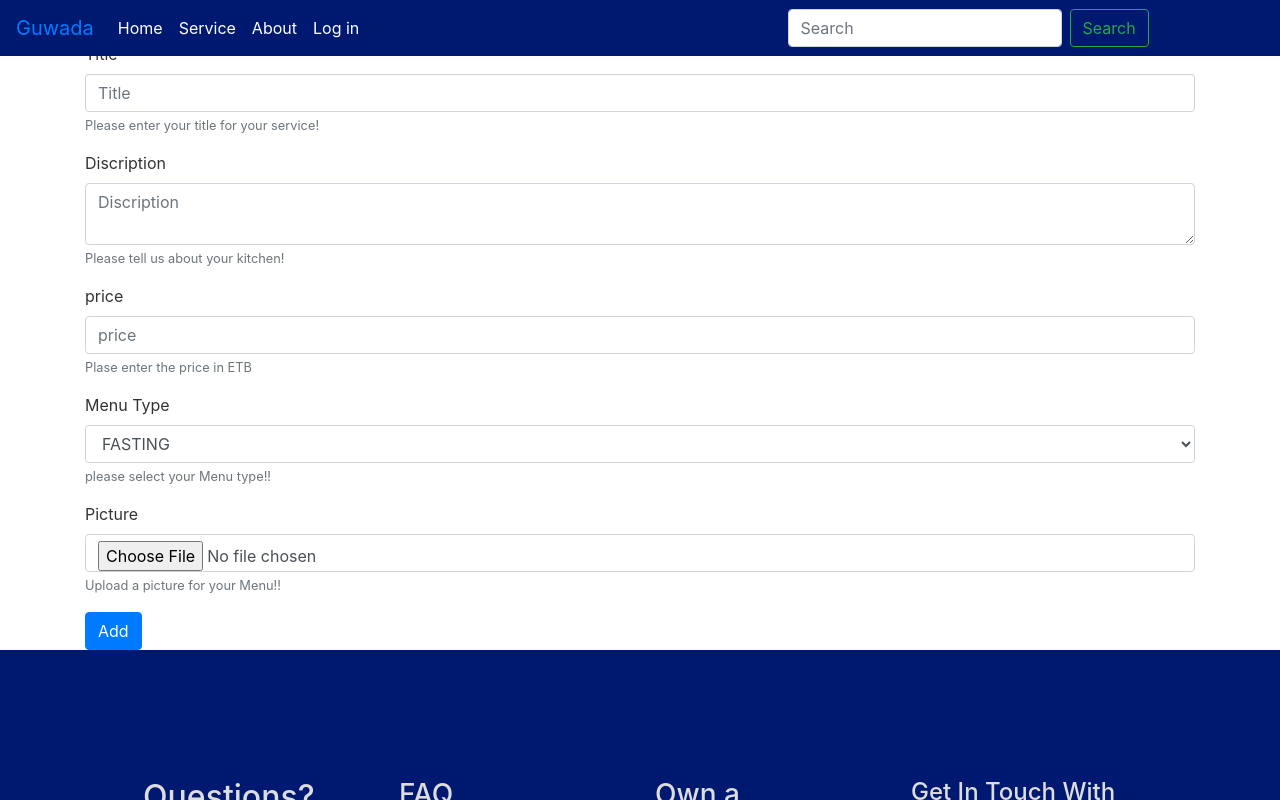
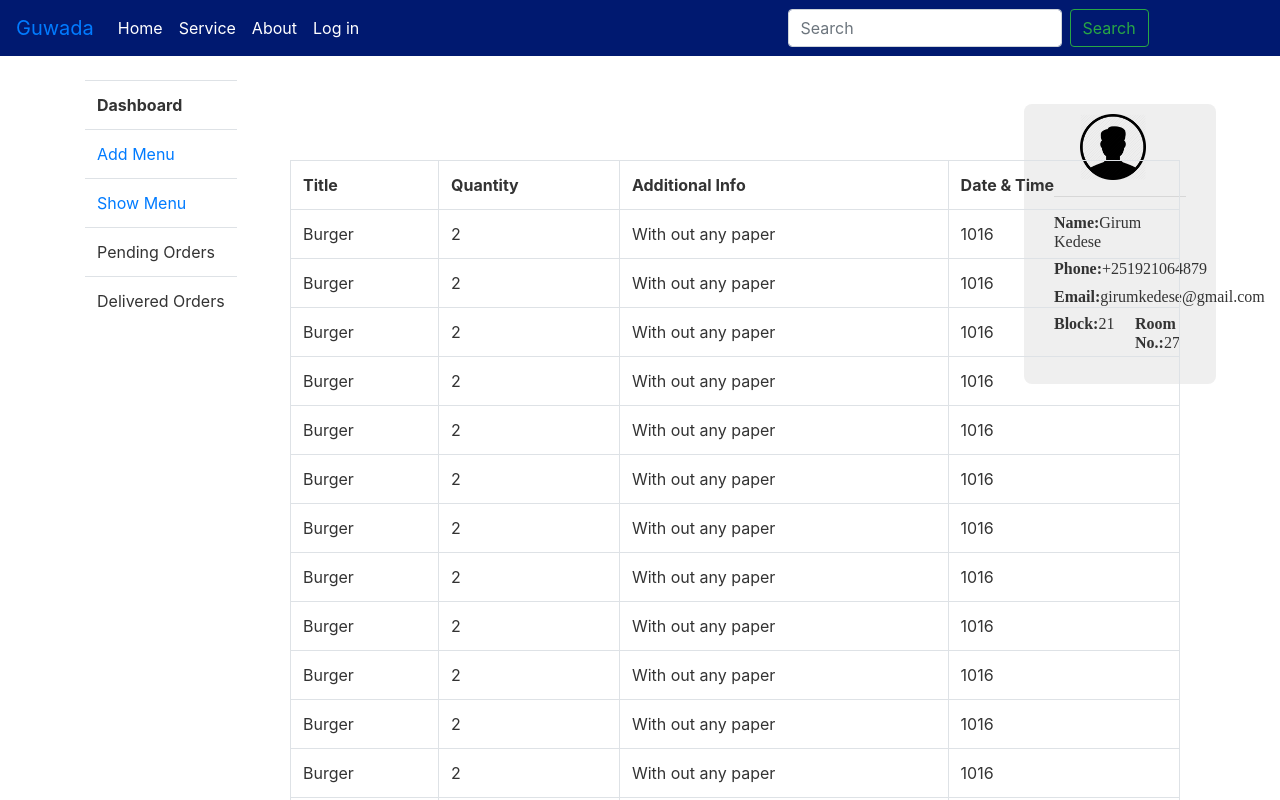
Before and after one commit to Girumance/GuwadaFrontEnd, a React (Create React App) app: page / in a window 1280 px wide. Shown: the top 800 px of the page. Built offline with nearby package versions, Linux system fonts and the light colour scheme.

Commit message:
before redux is added

```diff
--- a/package.json
+++ b/package.json
@@ -6,7 +6,8 @@
     "react": "^16.9.0",
     "react-dom": "^16.9.0",
     "react-redux": "^7.1.1",
-    "react-router-dom": "^5.1.0",
+    "react-router": "^5.1.2",
+    "react-router-dom": "^5.1.2",
     "react-scripts": "3.1.2",
     "redux": "^4.0.4"
   },
--- a/src/App.js
+++ b/src/App.js
@@ -18,14 +18,14 @@ import ShowMenuWrapper from './Components/ShowMenuWrapper';
 import Order from './Components/Order';
 import Dashboard from './Components/Dashboard';
 import MenuModal from './Components/MenuModal';
+import { BrowserRouter,Route } from 'react-router-dom/cjs/react-router-dom.min';
+
 
 function App() {
 
   /**
    *
    *
-
-
     <Poster/>
       <RatedResturants/>
       <Services/>
@@ -36,11 +36,17 @@ function App() {
       <AddKMenu/>
       <ShowMenuWrapper/>
       <Order/>
+       <AddKMenu/>
    */
   return (
     <div className="App">
       <Navigation/>
-     <AddKMenu/>
+
+      <BrowserRouter>
+      <Route path="/" component={Dashboard} />
+
+
+      </BrowserRouter>
       <Footer/>
 
 
--- a/src/Components/AddMenu.js
+++ b/src/Components/AddMenu.js
@@ -9,6 +9,8 @@ export default class AddKMenu extends React.Component{
   }
 
   addMenu(){
+
+
 
     let title=this.refs.title.value;
     let desc=this.refs.desc.value;
@@ -37,6 +39,7 @@ export default class AddKMenu extends React.Component{
         return(
 
             <div className="container">
+
                <div className="setMargin">
 
                                 <h3>Add a Menu!</h3>
--- a/src/Components/Dashboard.js
+++ b/src/Components/Dashboard.js
@@ -4,6 +4,8 @@ import ShowMenu from "./ShowMenu"
 import ShowMenuWrapper from "./ShowMenuWrapper"
 import AddKMenu from "./AddMenu"
 import DispalyCustomer from "./DispalyCustomer"
+import { BrowserRouter, Route, Switch, Redirect } from 'react-router-dom'
+import { Link } from "react-router-dom/cjs/react-router-dom.min"
 
 export default class Dashboard extends React.Component{
 
@@ -11,7 +13,7 @@ render(){
     return(
         <div className="dashboard">
             <DispalyCustomer/>
-        <div className="container">
+    <div className="container">
             <div className="row">
 
                 <div className="col-md-2">
@@ -22,11 +24,11 @@ render(){
 
                         </tr>
                         <tr>
-                         <td>Add Menu</td>
+                         <td><Link to="/addMenu">Add Menu</Link></td>
                         </tr>
 
                         <tr>
-                         <td>Show Menu</td>
+                         <td><Link to="/showMenu">Show Menu</Link></td>
                         </tr>
 
                         <tr>
@@ -43,7 +45,14 @@ render(){
 
                     <div className="col-md-10">
 
-                        <Order />
+                    <Switch>
+                        <Route path="/addMenu" component={AddKMenu} exact/>
+                        <Route path="/" component={Order} exact/>
+                        <Route path="/showMenu" component={ShowMenuWrapper} exact/>
+
+                    </Switch>
+
+
 
                     </div>
                     </div>
```
Also changed, not shown: 1 other file (tests, documents, lock files or other folders).
